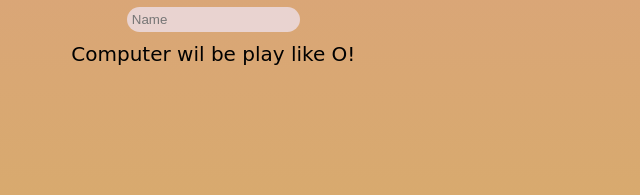
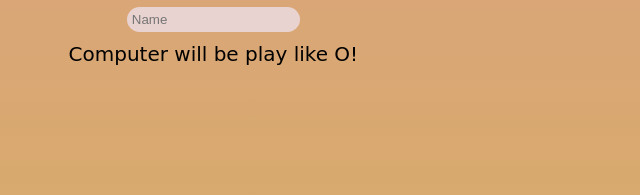
Before and after one commit to nkrtv/Tic-Tac-Toe-game, a plain HTML site: page index.html in a window 1280 px wide. Shown: the part 377-572 px from the top of the page, 0-640 px from the left. Drawn offline with Linux system fonts and the light colour scheme; a web font is replaced by a local one.

Commit message:
updated html

```diff
--- a/index.html
+++ b/index.html
@@ -47,7 +47,7 @@
                     <div class="player">
                         <label for="playerName">Your Name(X):</label>
                         <input type="text" id="playerName" placeholder="Name" required>
-                        <p>Computer wil be play like O!</p>
+                        <p>Computer will be play like O!</p>
                     </div>
                 </form>
             </div>
```
